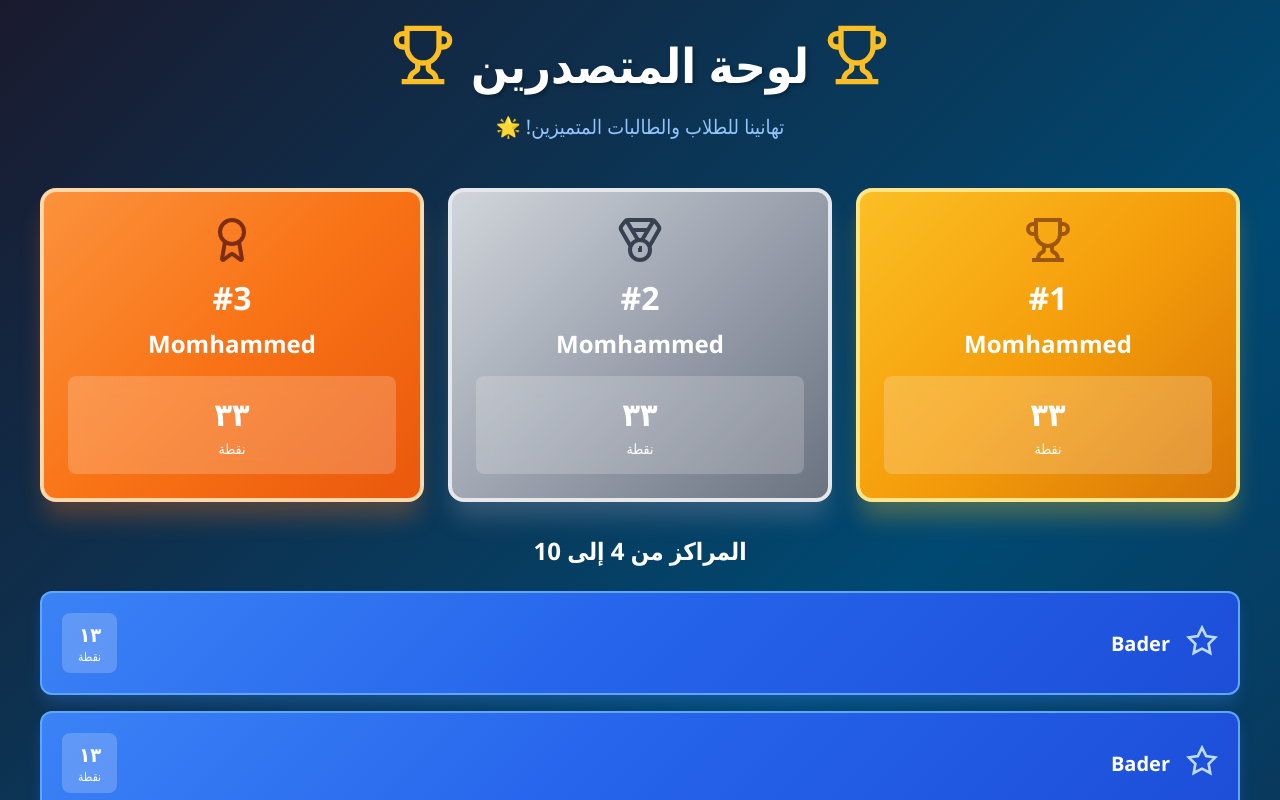
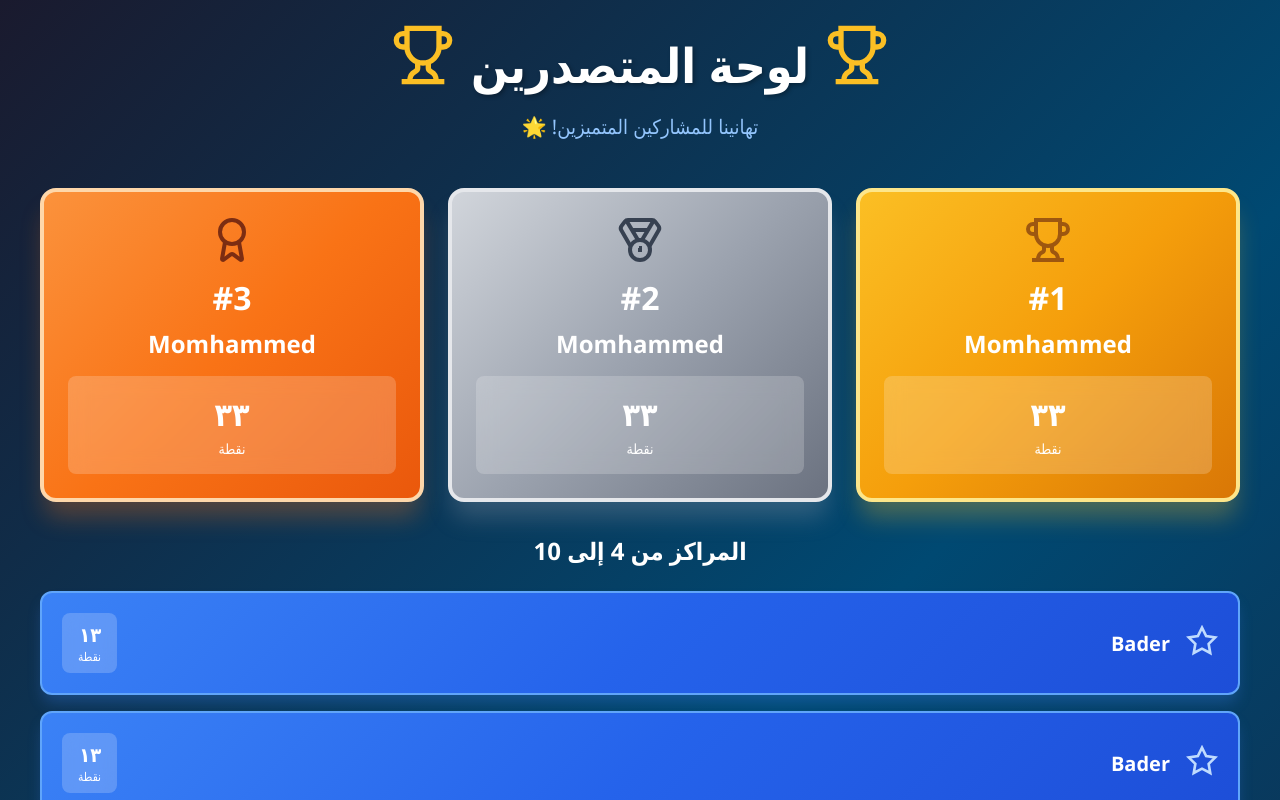
Before and after one commit to x7rf/club-points, a plain HTML site: page index.html in a window 1280 px wide. Shown: the top 800 px of the page. Drawn offline with nearby package versions, Linux system fonts and the light colour scheme.

Commit message:
Update index.html

```diff
--- a/index.html
+++ b/index.html
@@ -3,7 +3,7 @@
 <head>
     <meta charset="UTF-8">
     <meta name="viewport" content="width=device-width, initial-scale=1.0">
-    <title>لوحة المتصدرين - الطلاب والطالبات</title>
+    <title>لوحة المتصدرين</title>
     <link rel="stylesheet" href="style.css">
 </head>
 <body>
@@ -43,7 +43,7 @@
                         <path d="M18 2H6v7a6 6 0 0 0 12 0V2Z"></path>
                     </svg>
                 </div>
-                <p class="subtitle">تهانينا للطلاب والطالبات المتميزين! 🌟</p>
+                <p class="subtitle">تهانينا للمشاركين المتميزين! 🌟</p>
             </div>
 
             <!-- Top 3 -->
```
